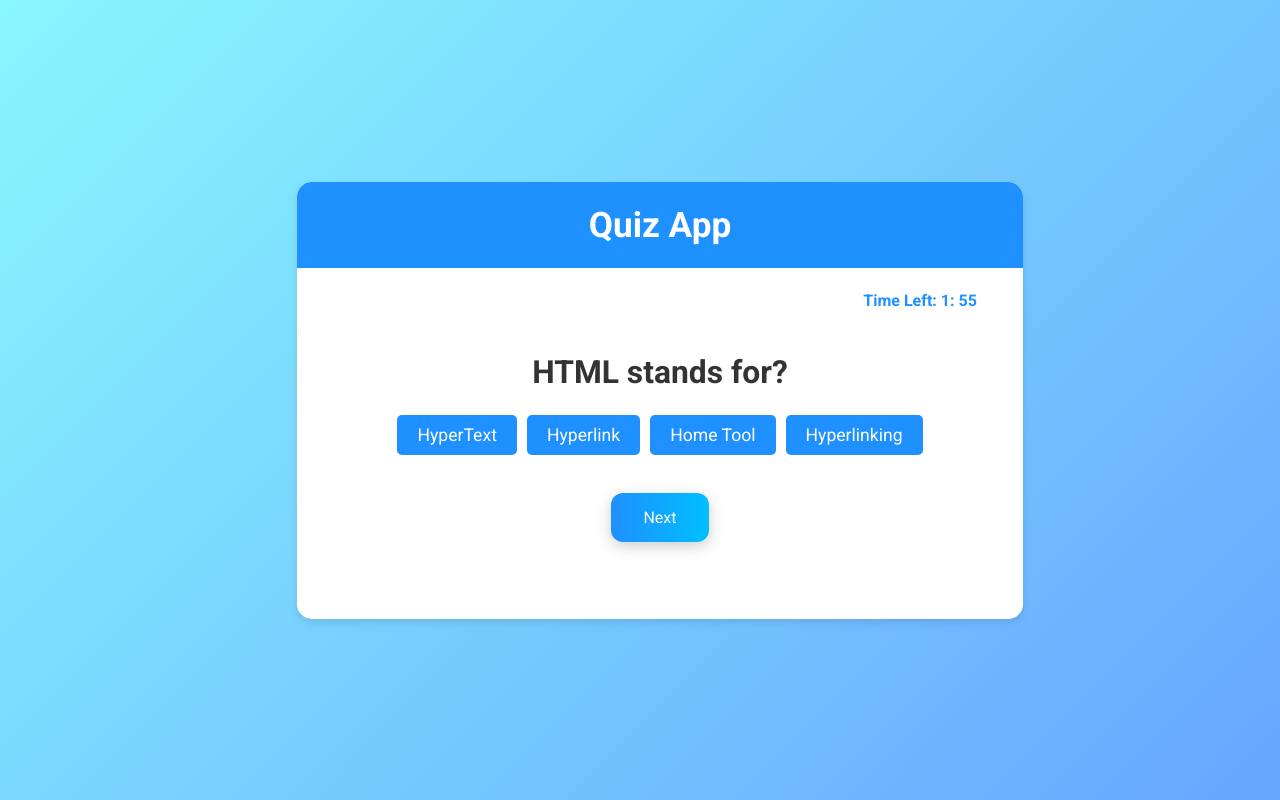
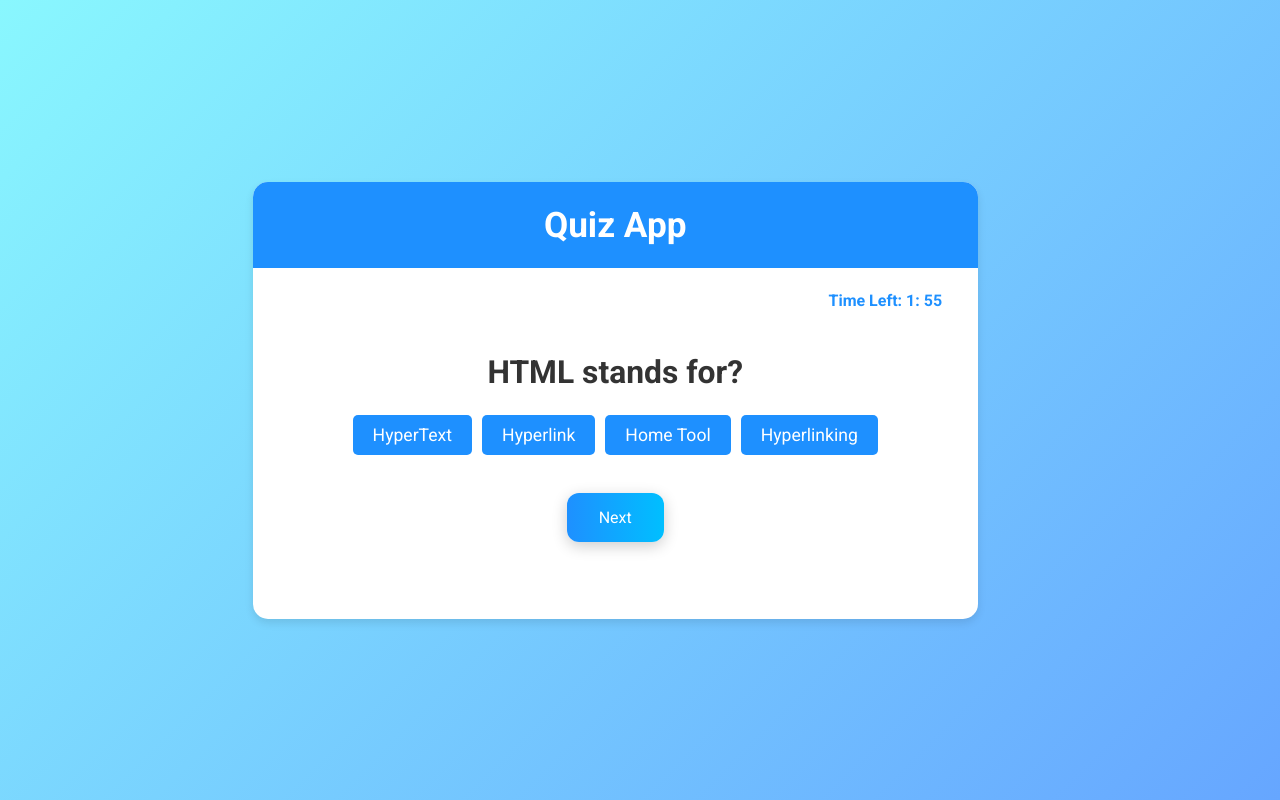
Before and after one commit to IbtahajAkram/zawwarquizapp, a React (Create React App) app: page / in a window 1280 px wide. Built offline with nearby package versions, Linux system fonts and the light colour scheme.

Commit message:
Update App.css

```diff
--- a/src/App.css
+++ b/src/App.css
@@ -12,6 +12,7 @@ body {
   align-items: center;
   height: 100vh;
   color: #333;
+   margin-left: -7%;
 }
 
 .App {
@@ -39,6 +40,7 @@ body {
 
 .quiz {
   padding: 50px;
+
 
 }
 
@@ -184,7 +186,7 @@ button {
   width: 28%;
   margin-top: -72px;
   float: right;
-  margin-right: -35px;
+  margin-right: -45px;
 
   /* box-shadow: 0 4px 15px rgba(0, 106, 255, 0.1); */
 }
```
